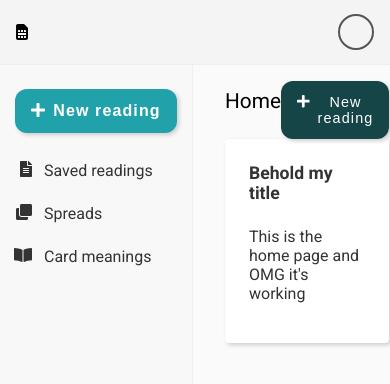
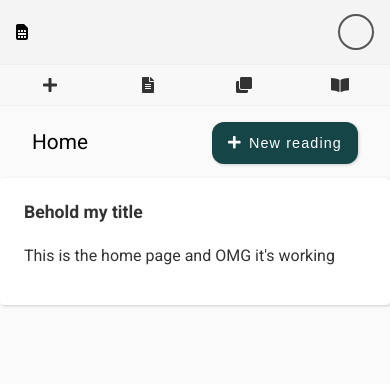
Before and after one commit to armstrongsolona/tarottrack, a React (Create React App) app: page / in a window 390 px wide. Shown: the top 384 px of the page. Built offline with nearby package versions, Linux system fonts and the light colour scheme.

Commit message:
Fix responsive nav and frame

```diff
--- a/src/components/shared/Frame/Frame.tsx
+++ b/src/components/shared/Frame/Frame.tsx
@@ -14,6 +14,7 @@ import Button from '../Button/Button';
 import { APP_BAR_TOP_HEIGHT, ONE_REM } from './constants';
 import { COLORS } from '../../../constants/colors';
 import { ROUTES } from '../../../constants/routes';
+import { BREAKPOINTS } from '../../../constants/breakpoints';
 
 interface FrameProps {
   children: React.ReactNode;
@@ -62,6 +63,10 @@ const FrameStyles = styled.div`
 const FrameMainStyles = styled.div`
   display: flex;
   height: calc(100% - ${APP_BAR_TOP_HEIGHT * ONE_REM}px);
+
+  @media screen and (max-width: ${BREAKPOINTS.TABLET_MAX}px) {
+    flex-direction: column;
+  }
 `;
 
 export default Frame;
--- a/src/components/shared/Frame/components/Main/Main.tsx
+++ b/src/components/shared/Frame/components/Main/Main.tsx
@@ -1,6 +1,7 @@
 import React from 'react';
 import styled from 'styled-components';
 import { Link } from 'react-router-dom';
+import { BREAKPOINTS } from '../../../../../constants/breakpoints';
 
 interface MainProps {
   children: React.ReactNode;
@@ -17,7 +18,9 @@ const Main = (props: MainProps) => {
       <MainInnerStyles>
         <MainTop>
           <MainTitleStyles>{title}</MainTitleStyles>
-          <Link to={callToActionLink}>{callToAction}</Link>
+          <MainCallToActionStyles>
+            <Link to={callToActionLink}>{callToAction}</Link>
+          </MainCallToActionStyles>
         </MainTop>
         {children}
       </MainInnerStyles>
@@ -28,6 +31,10 @@ const Main = (props: MainProps) => {
 const MainStyles = styled.main`
   padding: 1rem 2rem 0 2rem;
   width: 100%;
+
+  @media screen and (max-width: ${BREAKPOINTS.TABLET_MAX}px) {
+    padding: 1rem 2rem 0 0;
+  }
 `;
 
 const MainInnerStyles = styled.div`
@@ -45,6 +52,16 @@ const MainTitleStyles = styled.h1`
   font-weight: 400;
   margin: 0.5rem 0 1.5rem 0;
   padding: 0;
+
+  @media screen and (max-width: ${BREAKPOINTS.TABLET_MAX}px) {
+    padding: 0 0 0 2rem;
+  }
+`;
+
+const MainCallToActionStyles = styled.span`
+  @media screen and (max-width: ${BREAKPOINTS.TABLET_MAX}px) {
+    margin-right: 2rem;
+  }
 `;
 
 export default Main;
--- a/src/components/shared/Frame/components/Nav/Nav.tsx
+++ b/src/components/shared/Frame/components/Nav/Nav.tsx
@@ -13,6 +13,7 @@ import NavLink from './components/NavLink/NavLink';
 import { NAV_PADDING_TOP, ONE_REM } from '../../constants';
 import { ROUTES } from '../../../../../constants/routes';
 import { COLORS } from '../../../../../constants/colors';
+import { BREAKPOINTS } from '../../../../../constants/breakpoints';
 
 interface NavProps {
   children: React.ReactNode;
@@ -26,7 +27,7 @@ const Nav = () => {
           <Button
             type='primary'
             icon={<FontAwesomeIcon icon={faPlus} />}
-            id='new-reading'
+            id='New-Reading'
           >
             New reading
           </Button>
@@ -34,6 +35,13 @@ const Nav = () => {
       </Link>
 
       <NavListStyles>
+        <Link to={ROUTES.READINGS_NEW} className='Nav--New-Reading'>
+          <NavLink
+            icon={<FontAwesomeIcon icon={faPlus} color={COLORS.BLACK} />}
+          >
+            New reading
+          </NavLink>
+        </Link>
         <Link to={ROUTES.READINGS}>
           <NavLink
             icon={<FontAwesomeIcon icon={faFileAlt} color={COLORS.BLACK} />}
@@ -64,18 +72,43 @@ const NavStyles = styled.nav`
   background: ${COLORS.GREY_LIGHTER};
   border-right: 1px solid ${COLORS.GREY_LIGHT};
   height: calc(100% - ${NAV_PADDING_TOP * ONE_REM}px);
-  padding-top: 1.5rem;
-  min-width: 12rem;
+
+  @media screen and (max-width: ${BREAKPOINTS.TABLET_MAX}px) {
+    border-bottom: 1px solid ${COLORS.GREY_LIGHT};
+    height: auto;
+    width: 100%;
+  }
+
+  @media screen and (min-width: ${BREAKPOINTS.DESKTOP_MIN}px) {
+    min-width: 12rem;
+  }
 `;
 
 const NavButtonStyles = styled.div`
   display: flex;
   justify-content: center;
+  margin-top: 1.5rem;
+
+  @media screen and (max-width: ${BREAKPOINTS.TABLET_MAX}px) {
+    display: none;
+  }
 `;
 
 const NavListStyles = styled.ul`
   margin: 1rem 0 0 0;
   padding: 0;
+
+  @media screen and (max-width: ${BREAKPOINTS.TABLET_MAX}px) {
+    display: flex;
+    justify-content: space-between;
+    margin: 0;
+  }
+
+  @media screen and (min-width: ${BREAKPOINTS.DESKTOP_MIN}px) {
+    .Nav--New-Reading {
+      display: none;
+    }
+  }
 `;
 
 export default Nav;
--- a/src/components/shared/Frame/components/Nav/components/NavLink/NavLink.tsx
+++ b/src/components/shared/Frame/components/Nav/components/NavLink/NavLink.tsx
@@ -1,19 +1,23 @@
 import React from 'react';
 import styled from 'styled-components';
 import { COLORS } from '../../../../../../../constants/colors';
+import { BREAKPOINTS } from '../../../../../../../constants/breakpoints';
+
+// TODO: repaint window resize
 
 interface LinkProps {
   children: React.ReactNode;
+  className?: string;
   icon: React.ReactNode;
 }
 
 const Link = (props: LinkProps) => {
-  const { children, icon } = props;
+  const { children, className, icon } = props;
 
   const markup = icon ? (
-    <LinkIconWrapper>
+    <LinkIconWrapper className={className}>
       <LinkIcon>{icon}</LinkIcon>
-      {children}
+      <LinkText>{children}</LinkText>
     </LinkIconWrapper>
   ) : (
     children
@@ -33,13 +37,41 @@ const LinkStyles = styled.li`
   &:hover {
     background: ${COLORS.WHITE};
   }
+
+  @media screen and (max-width: ${BREAKPOINTS.TABLET_MAX}px) {
+    border-left: 1px solid ${COLORS.GREY_LIGHT};
+    border-right: 1px solid ${COLORS.GREY_LIGHT};
+    display: flex;
+    height: auto;
+    padding: 0.75rem 0;
+    justify-content: center;
+    width: ${window.innerWidth / 4}px;
+
+    &:first-of-type {
+      border-left: none;
+    }
+
+    &:last-of-type {
+      border-right: none;
+    }
+  }
 `;
 
 const LinkIcon = styled.span`
+  display: flex;
+  justify-content: flex-end;
   margin-right: 0.75rem;
   width: 1rem;
-  display: flex;
-  justify-content: flex-end;
+
+  @media screen and (max-width: ${BREAKPOINTS.TABLET_MAX}px) {
+    margin-right: 0;
+  }
+`;
+
+const LinkText = styled.span`
+  @media screen and (max-width: ${BREAKPOINTS.TABLET_MAX}px) {
+    display: none;
+  }
 `;
 
 const LinkIconWrapper = styled.div`
--- /dev/null
+++ b/src/constants/breakpoints.ts
@@ -0,0 +1,6 @@
+export const BREAKPOINTS = {
+  MOBILE_MAX: 319,
+  TABLET_MIN: 320,
+  TABLET_MAX: 639,
+  DESKTOP_MIN: 640,
+};
--- a/src/styles/shared.ts
+++ b/src/styles/shared.ts
@@ -1,5 +1,5 @@
-import { COLORS } from "../constants/colors";
+import { COLORS } from '../constants/colors';
 
-export const boxShadow = () => `2px 2px 4px ${COLORS.GREY_SHADOW}`;
+export const boxShadow = () => `1px 1px 3px ${COLORS.GREY_SHADOW}`;
 
 export const boxShadowInset = () => `inset 1px 1px 4px ${COLORS.BLACK}`;
```
